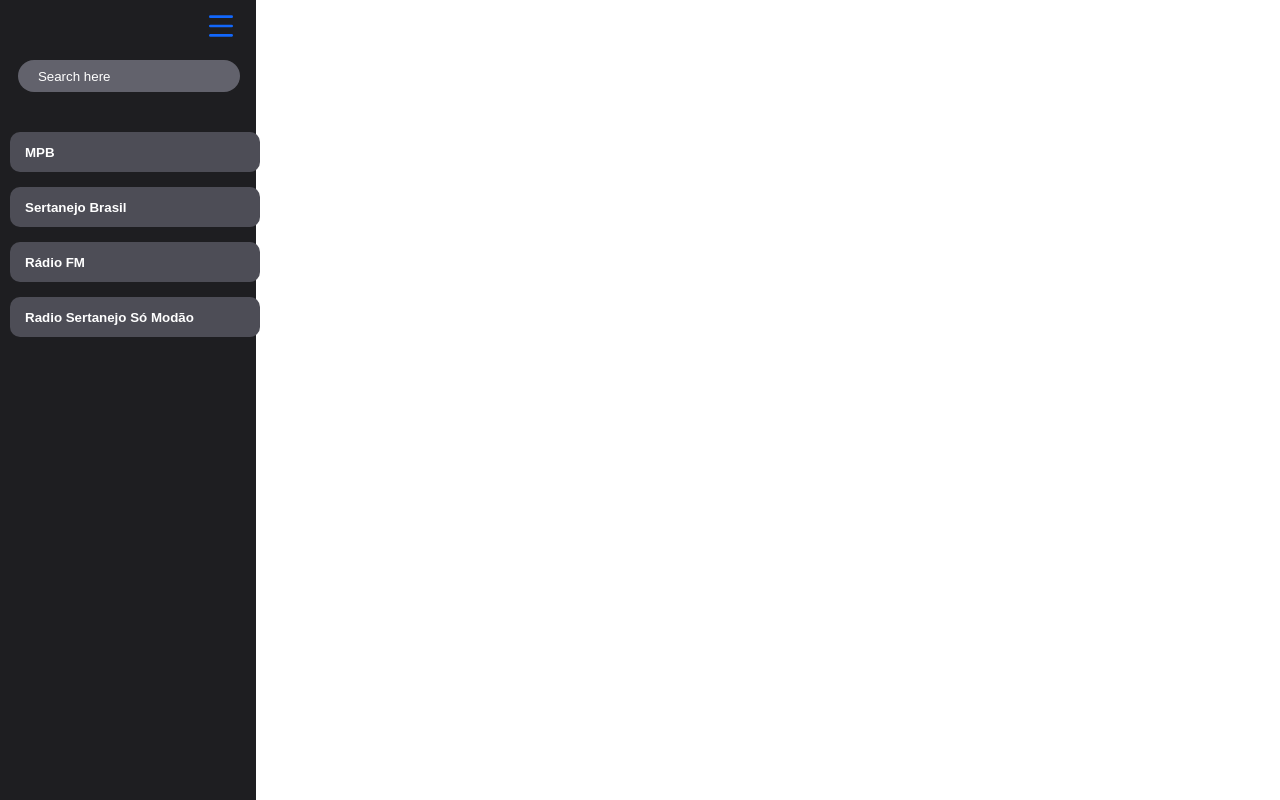
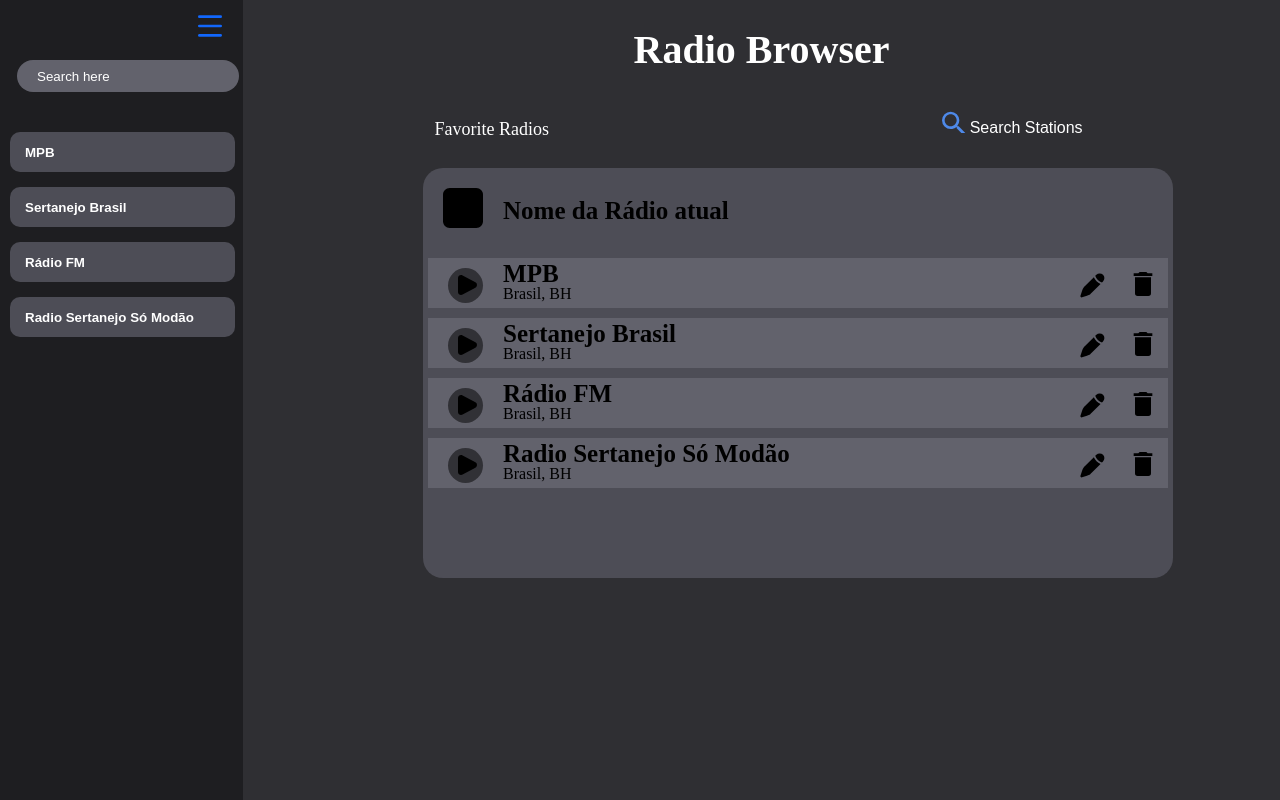
Before and after one commit to MatheusZamo/radio-browser, a React (Vite) app: page / in a window 1280 px wide. Built offline with nearby package versions, Linux system fonts and the light colour scheme.

Commit message:
Initial main structure

```diff
--- a/src/app.jsx
+++ b/src/app.jsx
@@ -7,7 +7,7 @@ const musicalGenres = [
 
 const App = () => {
   return (
-    <>
+    <div className="container">
       <aside className="aside">
         <svg
           xmlns="http://www.w3.org/2000/svg"
@@ -32,8 +32,92 @@ const App = () => {
           ))}
         </ul>
       </aside>
-      <main></main>
-    </>
+      <main className="main">
+        <h1 className="title">Radio Browser</h1>
+        <div className="div-options">
+          <p>Favorite Radios</p>
+          <button className="search">
+            {" "}
+            <svg
+              xmlns="http://www.w3.org/2000/svg"
+              width="2em"
+              height="2em"
+              viewBox="0 -5 24 24"
+            >
+              <path
+                fill="#4e89e9"
+                d="M15.5 14h-.79l-.28-.27A6.47 6.47 0 0 0 16 9.5A6.5 6.5 0 1 0 9.5 16c1.61 0 3.09-.59 4.23-1.57l.27.28v.79l5 4.99L20.49 19zm-6 0C7.01 14 5 11.99 5 9.5S7.01 5 9.5 5S14 7.01 14 9.5S11.99 14 9.5 14"
+              ></path>
+            </svg>
+            Search Stations
+          </button>
+        </div>
+        <div className="stations">
+          <svg
+            xmlns="http://www.w3.org/2000/svg"
+            width="5em"
+            height="5em"
+            viewBox="0 0 24 24"
+          >
+            <path
+              fill="#000000"
+              d="M8 6h8c1.1 0 2 .9 2 2v8c0 1.1-.9 2-2 2H8c-1.1 0-2-.9-2-2V8c0-1.1.9-2 2-2"
+            ></path>
+          </svg>
+          <h2 className="name-station">Nome da Rádio atual</h2>
+          <ul className="list-station">
+            {musicalGenres.map(({ name, id }) => (
+              <li key={id} className="list-radios">
+                <div className="button-play">
+                  {" "}
+                  <svg
+                    xmlns="http://www.w3.org/2000/svg"
+                    width="1.5em"
+                    height="1.5em"
+                    viewBox="0 0 24 24"
+                    className="icon-play"
+                  >
+                    <path
+                      fill="currentColor"
+                      d="M21.409 9.353a2.998 2.998 0 0 1 0 5.294L8.597 21.614C6.534 22.737 4 21.277 4 18.968V5.033c0-2.31 2.534-3.769 4.597-2.648z"
+                    ></path>
+                  </svg>
+                </div>
+                <div className="infos">
+                  <h2 className="title-radios-name">{name}</h2>
+                  <span>Brasil, BH</span>
+                </div>
+                <div className="icons-edit">
+                  <svg
+                    xmlns="http://www.w3.org/2000/svg"
+                    width="1.8em"
+                    height="1.8em"
+                    viewBox="0 0 24 24"
+                    className="icon-pen"
+                  >
+                    <path
+                      fill="currentColor"
+                      d="m11.4 18.161l7.396-7.396a10.3 10.3 0 0 1-3.326-2.234a10.3 10.3 0 0 1-2.235-3.327L5.839 12.6c-.577.577-.866.866-1.114 1.184a6.6 6.6 0 0 0-.749 1.211c-.173.364-.302.752-.56 1.526l-1.362 4.083a1.06 1.06 0 0 0 1.342 1.342l4.083-1.362c.775-.258 1.162-.387 1.526-.56q.647-.308 1.211-.749c.318-.248.607-.537 1.184-1.114m9.448-9.448a3.932 3.932 0 0 0-5.561-5.561l-.887.887l.038.111a8.75 8.75 0 0 0 2.092 3.32a8.75 8.75 0 0 0 3.431 2.13z"
+                    ></path>
+                  </svg>
+                  <svg
+                    xmlns="http://www.w3.org/2000/svg"
+                    width="2em"
+                    height="2em"
+                    viewBox="0 0 24 24"
+                  >
+                    <path
+                      fill="currentColor"
+                      d="M19 4h-3.5l-1-1h-5l-1 1H5v2h14M6 19a2 2 0 0 0 2 2h8a2 2 0 0 0 2-2V7H6z"
+                    ></path>
+                  </svg>
+                </div>
+              </li>
+            ))}
+          </ul>
+        </div>
+      </main>
+    </div>
   )
 }
 
--- a/src/index.css
+++ b/src/index.css
@@ -1,6 +1,10 @@
+.container {
+  display: flex;
+}
+
 .aside {
   background-color: #1e1e21;
-  width: 20%;
+  width: 300px;
   height: 100vh;
 }
 
@@ -35,7 +39,7 @@ aside svg {
 }
 
 .button-gender-name {
-  width: 250px;
+  width: 225px;
   height: 40px;
   border: none;
   border-radius: 10px;
@@ -45,3 +49,103 @@ aside svg {
   text-align: left;
   padding-left: 15px;
 }
+
+.main {
+  display: flex;
+  flex-direction: column;
+  background-color: #2f2f33;
+  width: 100%;
+}
+
+.title {
+  font-size: 40px;
+  font-weight: bolder;
+  color: white;
+  margin-top: 30px;
+  text-align: center;
+}
+
+.div-options {
+  display: flex;
+  justify-content: space-around;
+  margin-top: 30px;
+}
+
+p {
+  color: white;
+  font-size: 18px;
+  margin-top: 20px;
+}
+
+.search {
+  background: none;
+  border: none;
+  color: white;
+  font-size: 16px;
+}
+
+.stations {
+  width: 750px;
+  height: 410px;
+  margin-left: 180px;
+  margin-top: 30px;
+  background-color: #4d4d56;
+  display: flex;
+  border-radius: 20px;
+}
+
+.name-station {
+  font-size: 25px;
+  font-weight: bolder;
+  padding-top: 30px;
+}
+
+.list-station {
+  margin-top: 80px;
+  position: absolute;
+  margin-left: 5px;
+}
+
+.list-radios {
+  background-color: #62626c;
+  margin-top: 10px;
+  width: 740px;
+  height: 50px;
+  display: flex;
+}
+
+.title-radios-name {
+  background-color: #62626c;
+  font-size: 25px;
+  border: none;
+  font-weight: bolder;
+  padding-top: 3px;
+}
+
+.button-play {
+  width: 35px;
+  height: 35px;
+  border-radius: 100%;
+  background-color: #00000080;
+  margin-top: 10px;
+  margin-left: 20px;
+}
+
+.infos {
+  margin-left: 20px;
+}
+
+.icon-play {
+  margin-left: 6px;
+  margin-top: 5px;
+}
+
+.icons-edit {
+  margin-left: 650px;
+  margin-top: 10px;
+  position: absolute;
+}
+
+.icon-pen {
+  padding-right: 20px;
+}
```
